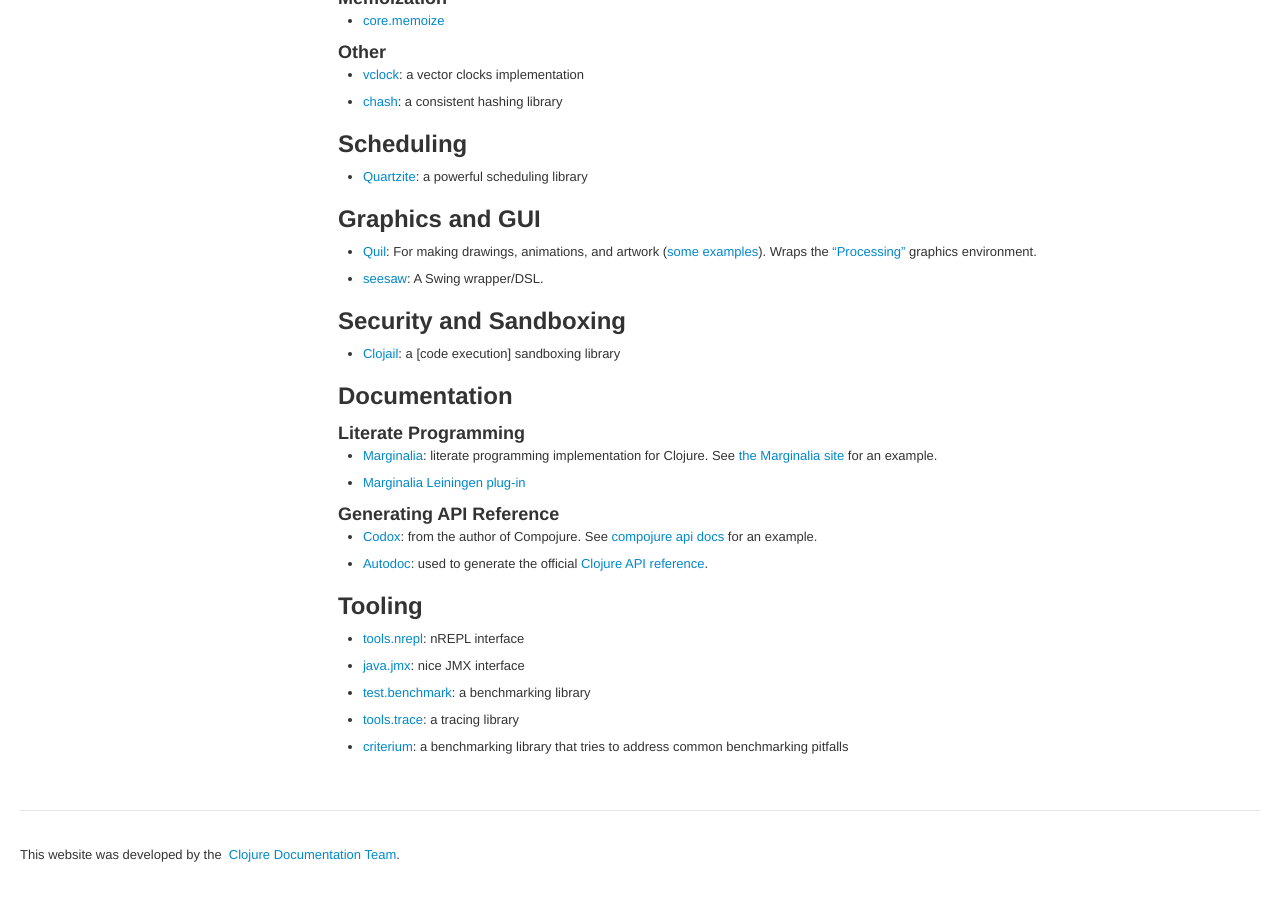
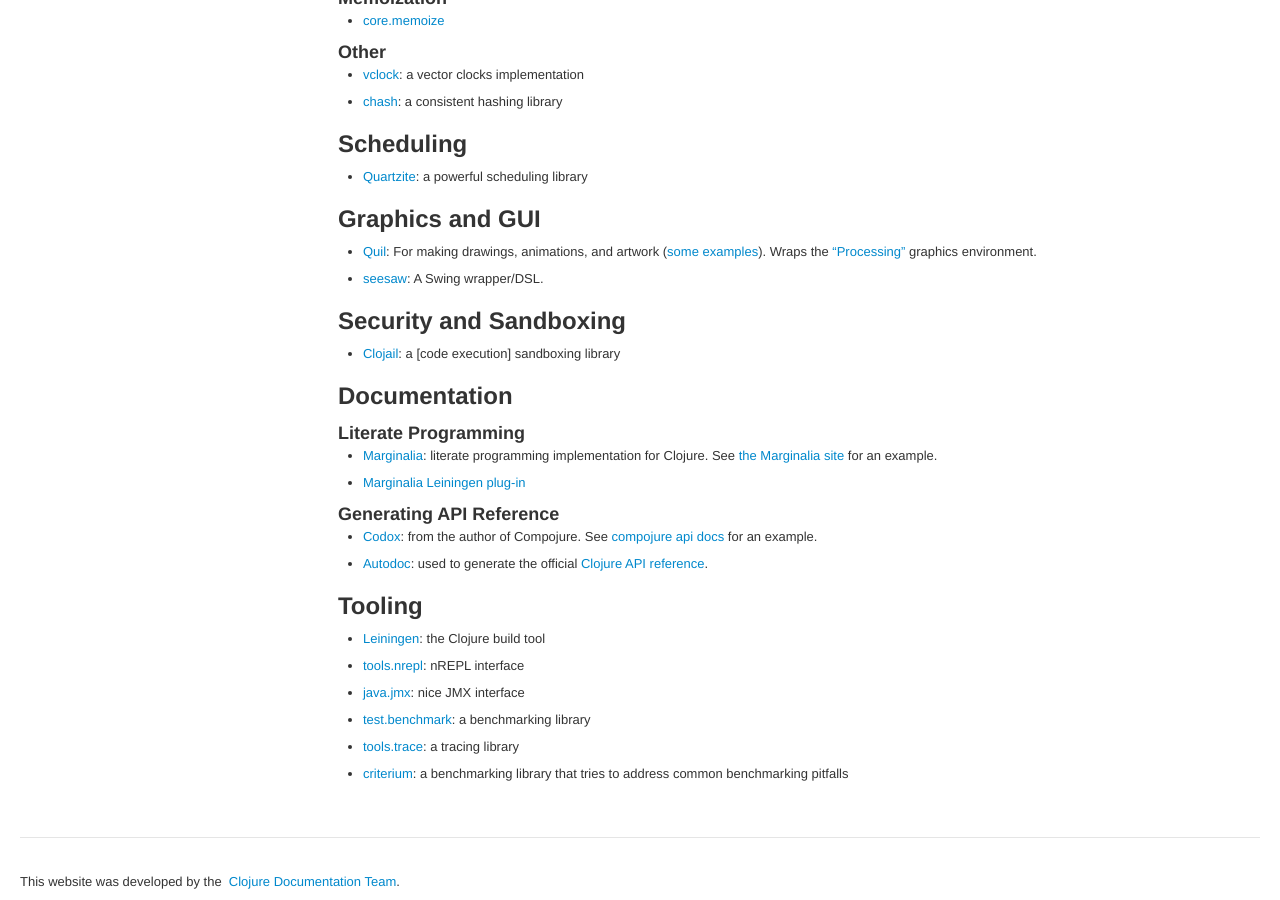
Before and after one commit to clojuredocs/guides, a Jekyll site: the page built from articles/ecosystem/libraries_directory.md, in a window 1280 px wide and 900 px high, scrolled down 5047 px. Built offline with Jekyll 4.4.1, drawn with Linux system fonts in a browser that asks for light colours; some web fonts are replaced; Markdown is read by kramdown in place of the engine named in the settings; before the commit the page ends 5920 px from its top, so only the background shows below that.

Commit message:
Mention Leiningen, just in case

```diff
--- a/articles/ecosystem/libraries_directory.md
+++ b/articles/ecosystem/libraries_directory.md
@@ -434,6 +434,8 @@
 
 ## Tooling
 
+ * [Leiningen](http://leiningen.org): the Clojure build tool
+
  * [tools.nrepl](https://github.com/clojure/tools.nrepl): nREPL interface
 
  * [java.jmx](https://github.com/clojure/java.jmx): nice JMX interface
```
